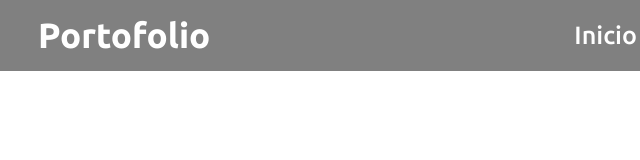
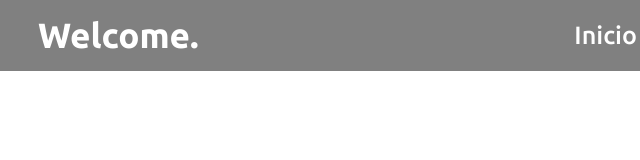
Before and after one commit to francescamarinuzzi/microproyecto1, a plain HTML site: page index.html in a window 1280 px wide. Shown: the full height of the page, 37-677 px from the left. Drawn offline with Linux system fonts and the light colour scheme.

Commit message:
base nav2

```diff
--- a/index.html
+++ b/index.html
@@ -7,10 +7,11 @@
     <script src="https://kit.fontawesome.com/a076d05399.js"></script>
 </head>
 <body>
+    <!-- NAV BAR-->
     <nav class="nav">
         <div class="nav2">
             <div class="logo">
-                <a href="#"> Portofo<span>lio</span></a>
+                <a href="#"> Welcome. </a>
             </div>
             <ul class="menu">
                 <li><a href="#"> Inicio </a></li>
@@ -21,5 +22,9 @@
             </ul>
         </div>
     </nav>
+
+
+
+<script src = "main.js"> </script>
 </body>
 </html>
```
Also changed, not shown: styles.css (line endings or trailing spaces).
